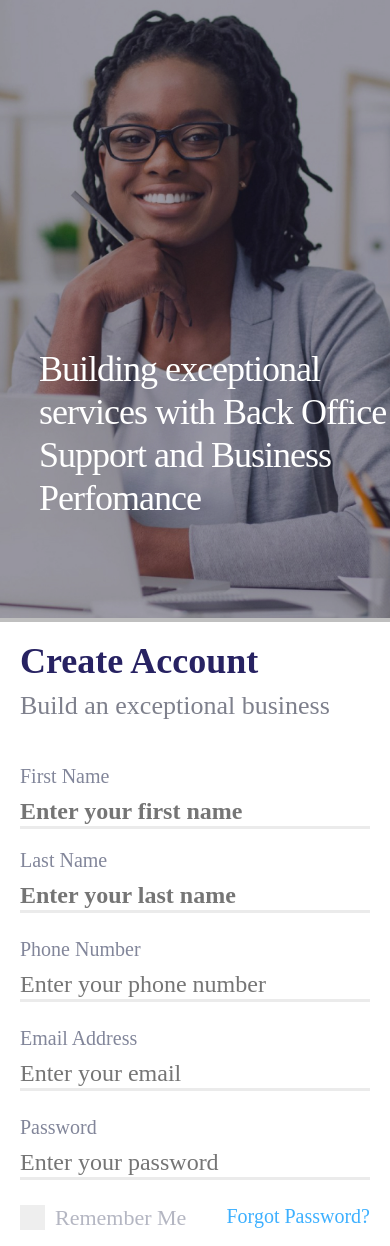
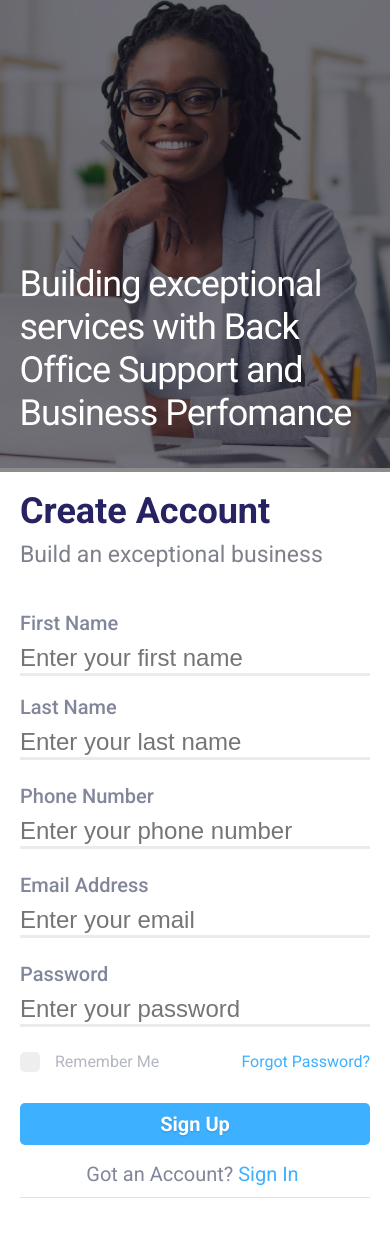
Before and after one commit to Princeizekor/figma, a plain HTML site: page index.html in a window 390 px wide. Shown: the part 32-1278 px from the top of the page. After the commit the page ends 1250 px from the top, so only its background shows below. Drawn offline with Linux system fonts and the light colour scheme.

Commit message:
commit on 'main'

```diff
--- a/index.css
+++ b/index.css
@@ -1,7 +1,11 @@
+@import url('https://fonts.googleapis.com/css2?family=Roboto:ital,wght@0,100;0,300;0,400;0,500;0,700;0,900;1,100;1,300;1,400;1,500;1,700;1,900&display=swap');
 * {
     margin: 0%;
     padding: 0%;
     box-sizing: border-box;
+}
+body {
+    font-family: 'Roboto', sans-serif;
 }
 .wrapper {
     width: 100%;
@@ -12,7 +16,7 @@
     width: 50%;
 }
 .flat img {
-    height: 650px;
+    height: 700px;
     width: 100%;
     position: relative;
     object-fit: cover;
@@ -23,7 +27,6 @@
     left: 10.76%;
     right: 58.06%;
     top: 75%;
-    font-family: 'Poppins';
     font-style: normal;
     font-weight: 400;
     font-size: 36px;
@@ -40,8 +43,16 @@
     width: 50%;
     flex-direction: column;
 }
+.overlay {
+    background: rgba(0, 0, 0, 0.5);
+    position: absolute;
+    left: 0;
+    top: 0;
+    width: 50%;
+    height: 700px;
+    opacity: 90%;
+}
 .wrapper1 h1 {
-    font-family: 'Roobert';
 font-style: normal;
 font-weight: 700;
 font-size: 36px;
@@ -50,7 +61,6 @@ color: #272262;
 }
 .wrapper1 p {
     margin-top: 10px;
-    font-family: 'Roobert';
 font-style: normal;
 font-weight: 300;
 font-size: 26px;
@@ -64,7 +74,6 @@ color: rgba(40, 44, 64, 0.6);
     margin-top: 25px;
 }
 .wrapper3 p {
-    font-family: 'Roobert';
 font-style: normal;
 font-weight: 500;
 font-size: 20px;
@@ -74,9 +83,7 @@ color: #82869A;
 .wrapper3 input {
     width: 280px;
     height: 32px;
-    font-family: 'Roobert';
     font-style: normal;
-    font-weight: 600;
     font-size: 24px;
     line-height: 110%;
     color: rgba(130, 134, 154, 0.5);
@@ -86,7 +93,6 @@ color: #82869A;
     margin-top: 10px;
 }
 .wrapper3 input:focus {
-    font-family: 'Roobert';
     font-style: normal;
     font-weight: 600;
     font-size: 24px;
@@ -98,7 +104,6 @@ color: #82869A;
     margin-top: 25px;
 }
 .wrapper4 p {
-    font-family: 'Roobert';
     font-style: normal;
     font-weight: 500;
     font-size: 20px;
@@ -108,7 +113,6 @@ color: #82869A;
 .wrapper4 input {
     width: 100%;
     height: 32px;
-    font-family: 'Roobert';
     font-style: normal;
     font-weight: 400;
     font-size: 24px;
@@ -121,7 +125,6 @@ color: #82869A;
 }
 .wrapper4 input:focus {
     border-bottom: 3.3px solid #272262;
-    font-family: 'Roobert';
     font-style: normal;
     font-weight: 600;
     font-size: 24px;
@@ -160,6 +163,7 @@ color: #82869A;
     position: absolute;
     top: 0;
     left: 0;
+    border-radius: 5px;
     height: 25px;
     width: 25px;
     background-color: #eee;
@@ -203,7 +207,6 @@ color: #82869A;
     border-radius: 5px;
 }
 .wrapper6 p {
-    font-family: 'Roobert';
     font-style: normal;
     font-weight: 600;
     font-size: 30px;
@@ -231,7 +234,6 @@ color: #82869A;
     color: #3db0ff;
 }
 .wrapper8 p {
-    font-family: 'Roobert';
     font-style: normal;
     font-weight: 400;
     font-size: 21px;
@@ -252,10 +254,17 @@ color: #82869A;
     margin-left: 30px;
     background: rgba(196, 196, 196, 0.5);
 }
+.wrapper11 {
+    display: none;
+}
 @media screen and (max-width: 767px) {
     .wrapper {
         display: flex;
         flex-direction: column;
+    }
+    .wrapper1 p {
+        font-size: 23px;
+        font-weight: 400;
     }
     .wrap1 {
         width: 100%;
@@ -267,7 +276,7 @@ color: #82869A;
         top: 0;
         width: 100%;
         height: 100%;
-        opacity: 50%;
+        opacity: 90%;
     }
     .flat {
         position: relative;
@@ -275,6 +284,7 @@ color: #82869A;
     }
     .flat img {
         width: 100%;
+        height: 500px;
         object-fit: cover;
     }
     .wrap {
@@ -293,10 +303,9 @@ color: #82869A;
     }
     .wrap2 {
         height: 172px;
-        left: 10%;
+        left: 5%;
         right: 58.06%;
-        top: 45%;
-        font-family: 'Poppins';
+        top: 35%;
         font-style: normal;
         font-weight: 400;
         font-size: 36px;
@@ -308,16 +317,49 @@ color: #82869A;
         flex-wrap: wrap;
         position: absolute;
     }
+    .checkmark {
+        position: absolute;
+        top: 0;
+        left: 0;
+        border-radius: 5px;
+        height: 20px;
+        width: 20px;
+        background-color: #eee;
+      }
     .wrapper5 {
         flex-direction: row;
-        font-size: 18px;
+    }
+    .wrapper5 p {
+        font-size: 16px;
+    }
+    .wrapper5 label {
+        font-size: 16px;
     }
     .wrapper8 {
-        flex-direction: column;
+        justify-content: center;
         text-align: center;
+        width: 100%;
+        margin-top: 10px;
+    }
+    .wrapper6 p {
+        font-size: 20px;
     }
     .wrapper8 p {
-        font-size: 15px;
+        font-size: 20px;
+        margin-right: 5px;
+    }
+    .wrapper9 {
+        display: none;
+    }
+    .wrapper10 {
+        display: none;
+    }
+    .wrapper11 {
+        width: 100%;
+        height: 1px;
+        margin-top: 10px;
+        background: rgba(196, 196, 196, 0.5);
+        display: block;
     }
 }
 @media screen and (min-width: 768px) and (max-width: 1024px) {
@@ -327,9 +369,8 @@ color: #82869A;
     .wrap2 {
         height: 172px;
         left: 2%;
-        right: 10%;
-        top: 45%;
-        font-family: 'Poppins';
+        right: 5%;
+        top: 40%;
         font-style: normal;
         font-weight: 400;
         font-size: 36px;
@@ -356,11 +397,13 @@ color: #82869A;
         padding: 5px;
     }
     .wrapper8 {
-        flex-direction: column;
+        justify-content: center;
         text-align: center;
     }
     .wrapper8 p {
         font-size: 18px;
+        margin-top: 10px;
+        margin-right: 5px;
     }
     .wrapper4 {
         width: 100%
@@ -368,4 +411,17 @@ color: #82869A;
     .wrapper4 input {
         width: 100%;
     }
+    .wrapper9 {
+        display: none;
+    }
+    .wrapper10 {
+        display: none;
+    }
+    .wrapper11 {
+        width: 100%;
+        height: 1px;
+        margin-top: 10px;
+        background: rgba(196, 196, 196, 0.5);
+        display: block;
+    }
 }
--- a/index.html
+++ b/index.html
@@ -63,6 +63,7 @@
         </div>
         <div class="wrapper10"></div>
     </div>
+    <div class="wrapper11"></div>
     </div>
     </div>
 </body>
```
